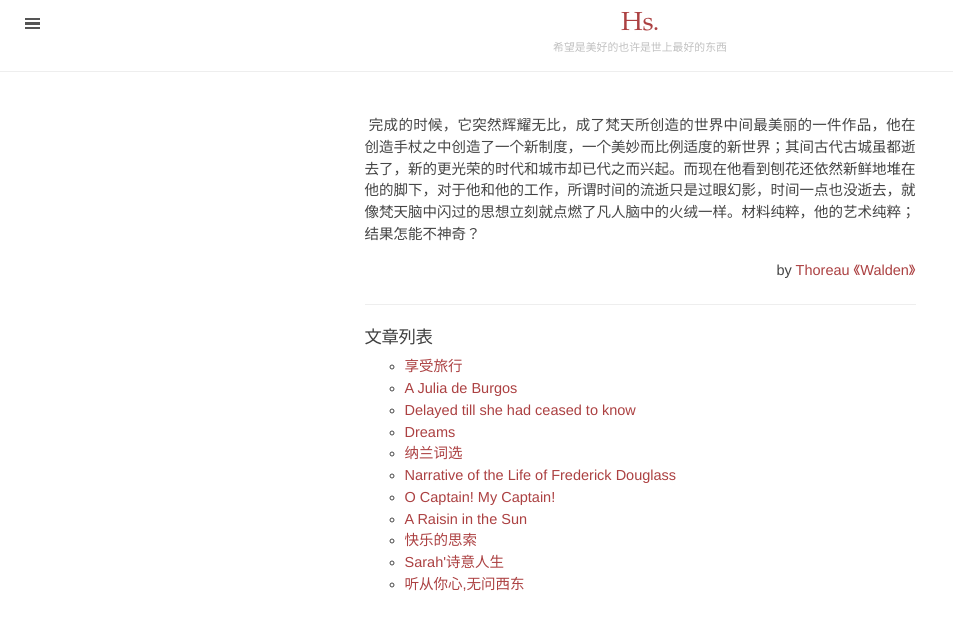
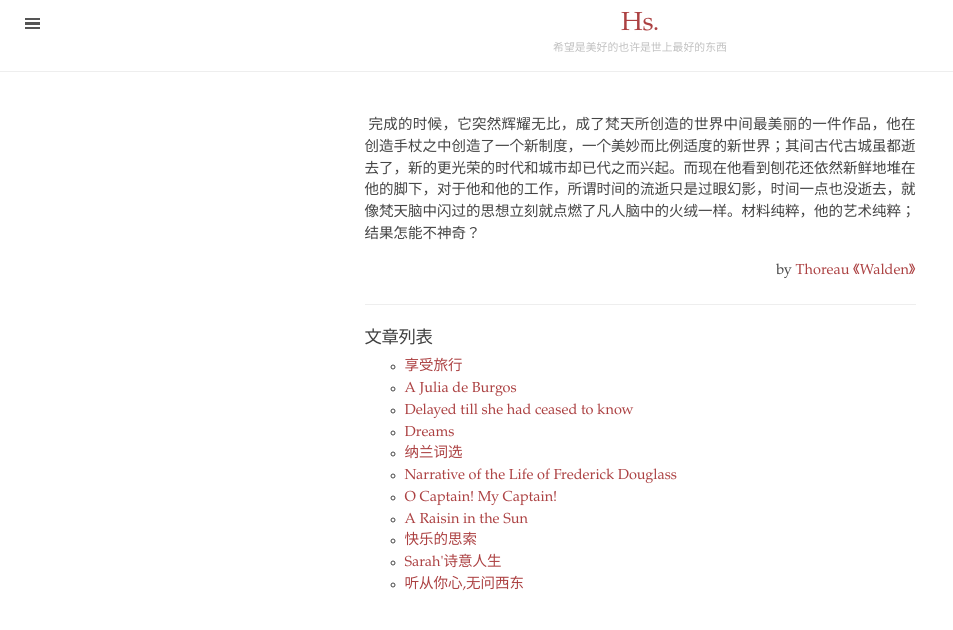
Before and after one commit to symphonyh/blog, a Jekyll site: the page built from index.html, in a window 1280 px wide. Shown: the top 630 px of the page, without its empty margins (0-953 px from the left). Built offline with Jekyll 4.4.1, drawn with Linux system fonts in a browser that asks for light colours.

Commit message:
2018-8-08:23:18

```diff
--- a/public/css/ed.css
+++ b/public/css/ed.css
@@ -33,7 +33,7 @@
 
 html {
     font-family: "Palatino Linotype", "Book Antiqua", Palatino, serif;
-    font-size: 14px;
+    font-size: 16px;
     line-height: 1.5;
 }
 
@@ -41,7 +41,7 @@
 ul,
 li,
 small {
-    font-family: Helvetica, Tahoma, Arial, "Microsoft YaHei", "微软雅黑", sans-serif;
+    font-family: "Palatino Linotype", Helvetica, Tahoma, Arial, "Microsoft YaHei", "微软雅黑", sans-serif;
 }
 
 /*p {text-indent: 2em;}*/
```
